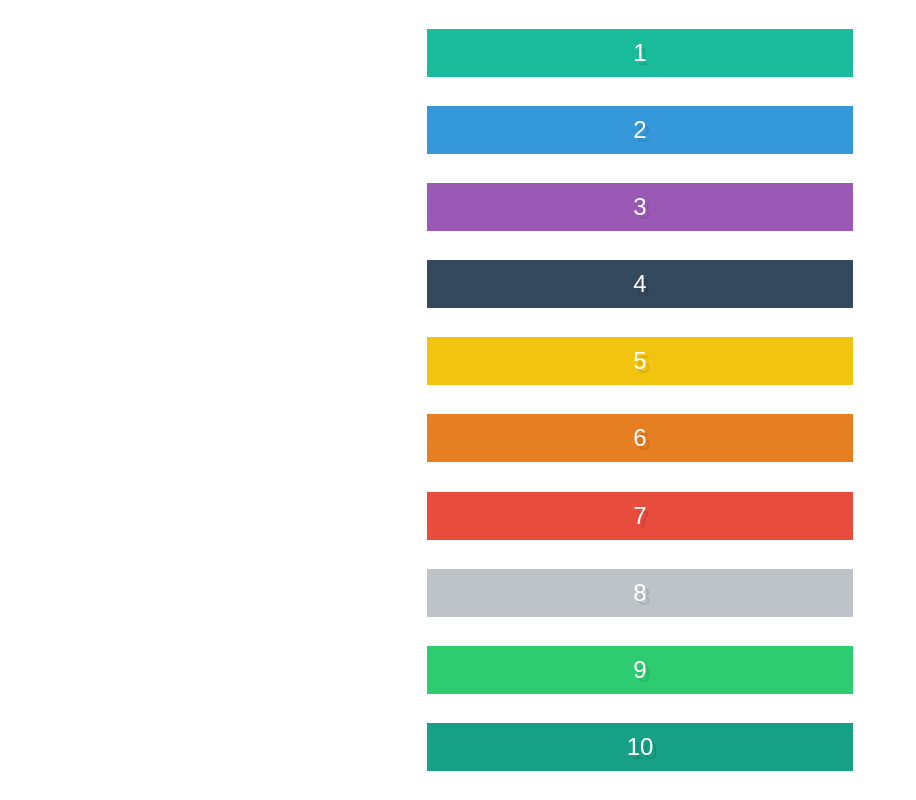
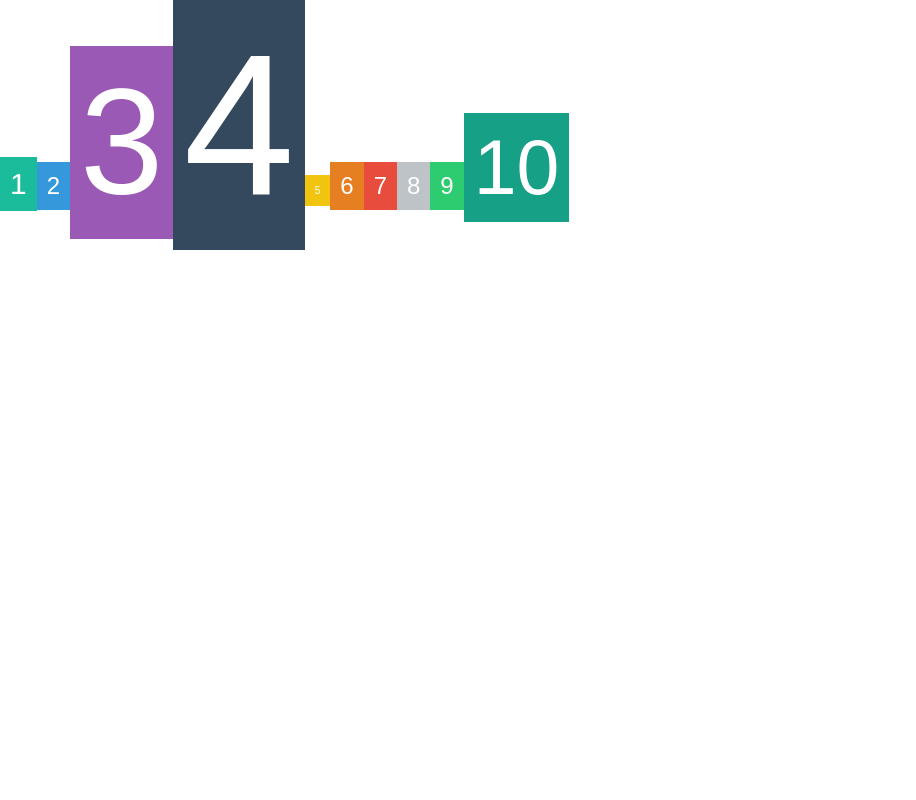
Before and after one commit to henryzarza/what-the-flexbox, a plain HTML site: page alignment-and-centering/index.html in a window 1280 px wide. Shown: the whole page, without its empty margins (0-916 px from the left). Drawn offline with Linux system fonts and the light colour scheme.

Commit message:
Alignment and centering

```diff
--- a/alignment-and-centering/index.html
+++ b/alignment-and-centering/index.html
@@ -32,7 +32,6 @@
       color:white;
       font-size: 1.5rem;
       text-align: center;
-      text-shadow:4px 4px 0 rgba(0,0,0,0.1);
       padding:10px;
     }
 
@@ -52,14 +51,29 @@
     .container {
       display: flex;
       height: 100vh;
-      justify-content: space-evenly;
-      align-items: center;
-      flex-direction: column;
+      align-items: baseline;
     }
 
-    .box {
-      width:33.333%;
+    .box1 {
+      font-size: 30px;
     }
+
+    .box3 {
+      font-size: 150px;
+    }
+
+    .box4 {
+      font-size: 200px;
+    }
+
+    .box5 {
+      font-size: 10px;
+    }
+
+    .box10 {
+      font-size: 77px;
+    }
+
   </style>
 
 </body>
```
